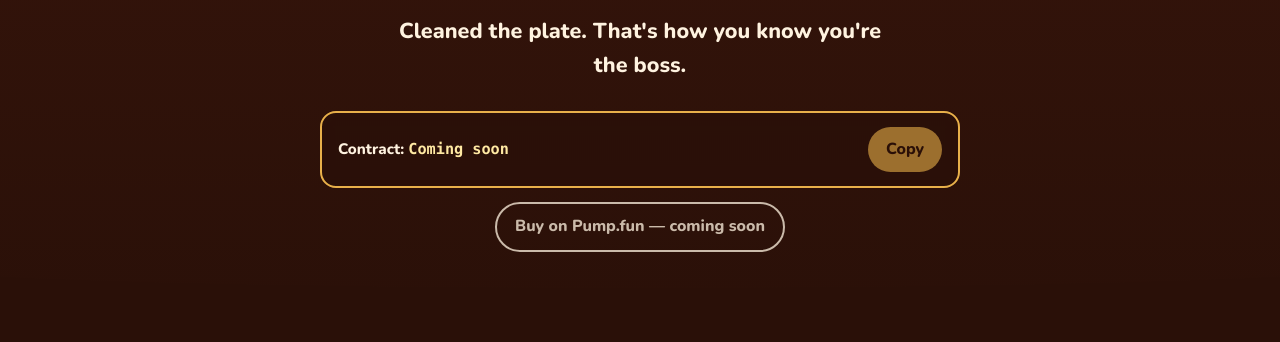
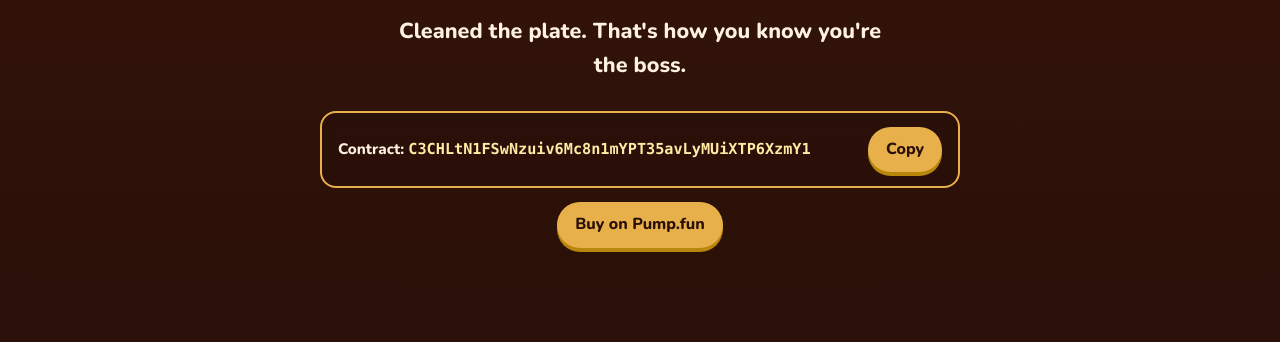
Before and after one commit to jaciacoin/wartegboss, a plain HTML site: page index.html in a window 1280 px wide. Shown: the part 954-1296 px from the top of the page. Drawn offline with nearby package versions, Linux system fonts and the light colour scheme.

Commit message:
Add contract address and Pump.fun link after launch.

```diff
--- a/index.html
+++ b/index.html
@@ -320,8 +320,8 @@
     (function () {
       // Placeholders: paste real links after launch, then the buttons unlock.
       var links = {
-        ca: "",
-        pump: "",
+        ca: "C3CHLtN1FSwNzuiv6Mc8n1mYPT35avLyMUiXTP6XzmY1",
+        pump: "https://pump.fun/coin/C3CHLtN1FSwNzuiv6Mc8n1mYPT35avLyMUiXTP6XzmY1",
         x: "",
         telegram: ""
       };
```
